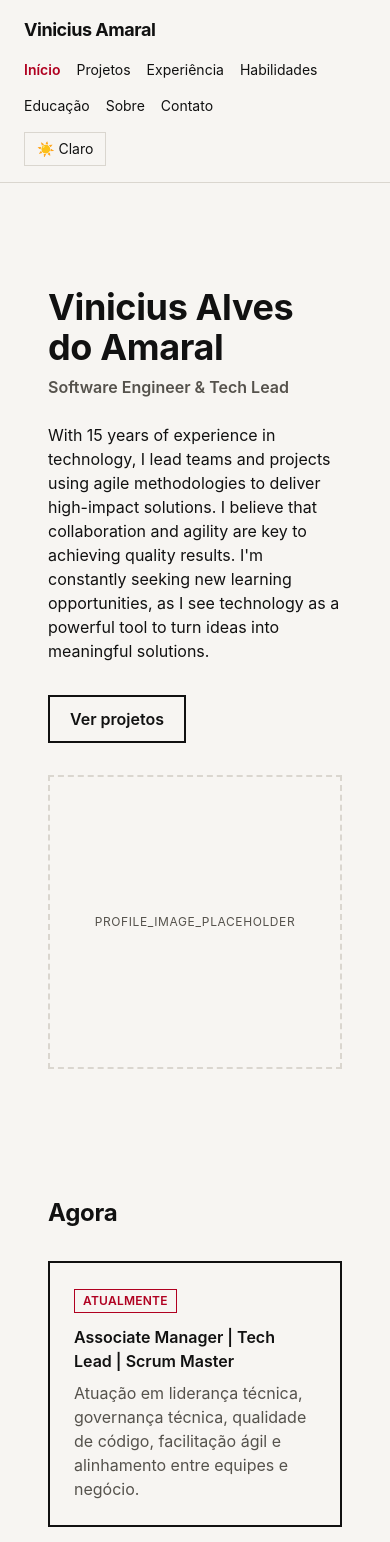
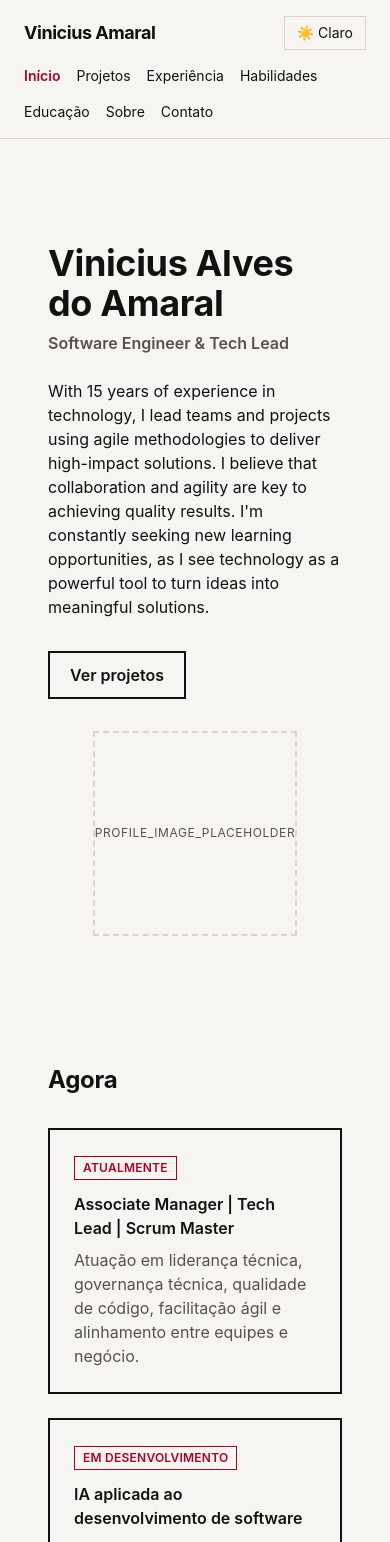
Before and after one commit to vini-amaral/vini-amaral.github.io, an Angular app: page / in a window 390 px wide. Shown: the top 1542 px of the page. Built offline with nearby package versions, Linux system fonts and the light colour scheme.

Commit message:
chore(ui): review and apply responsive layout fixes for mobile and desktop

```diff
--- a/specs/08-implementation-backlog.md
+++ b/specs/08-implementation-backlog.md
@@ -48,7 +48,7 @@
 
 ### Phase 6 — Quality
 
-- [ ] 026 — Responsive behavior
+- [x] 026 — Responsive behavior
 - [ ] 027 — Accessibility review and fixes
 - [ ] 028 — SEO and metadata
 - [ ] 029 — Performance review
--- a/src/app/core/layout/header/header.css
+++ b/src/app/core/layout/header/header.css
@@ -19,3 +19,22 @@
 .theme-toggle:hover {
   border-color: var(--color-accent-foreground);
 }
+
+/* Below the point where the nav links no longer fit on one line, keep the
+   brand and theme toggle together on the first row and push the full nav
+   to its own row, instead of letting the toggle strand itself alone once
+   the nav wraps internally too. */
+@media (max-width: 767px) {
+  .brand {
+    order: 1;
+  }
+
+  .theme-toggle {
+    order: 2;
+  }
+
+  .nav-links {
+    order: 3;
+    flex-basis: 100%;
+  }
+}
--- a/src/app/core/layout/header/header.html
+++ b/src/app/core/layout/header/header.html
@@ -1,8 +1,10 @@
 <header class="border-b border-border bg-surface">
   <div class="page-container flex flex-wrap items-center justify-between gap-4 py-4">
-    <a routerLink="/" class="font-display text-lg font-bold tracking-tight">Vinicius Amaral</a>
+    <a routerLink="/" class="brand font-display text-lg font-bold tracking-tight"
+      >Vinicius Amaral</a
+    >
 
-    <nav aria-label="Navegação principal" class="flex flex-wrap gap-4 text-sm">
+    <nav aria-label="Navegação principal" class="nav-links flex flex-wrap gap-4 text-sm">
       @for (link of navLinks; track link.path) {
         <a
           [routerLink]="link.path"
--- a/src/app/features/home/hero/hero.css
+++ b/src/app/features/home/hero/hero.css
@@ -32,6 +32,13 @@
   color: var(--color-ink-muted);
 }
 
+@media (max-width: 767px) {
+  .hero-portrait {
+    max-width: 20rem;
+    margin-inline: auto;
+  }
+}
+
 @media (min-width: 768px) {
   .hero-layout {
     grid-template-columns: 3fr 2fr;
```
